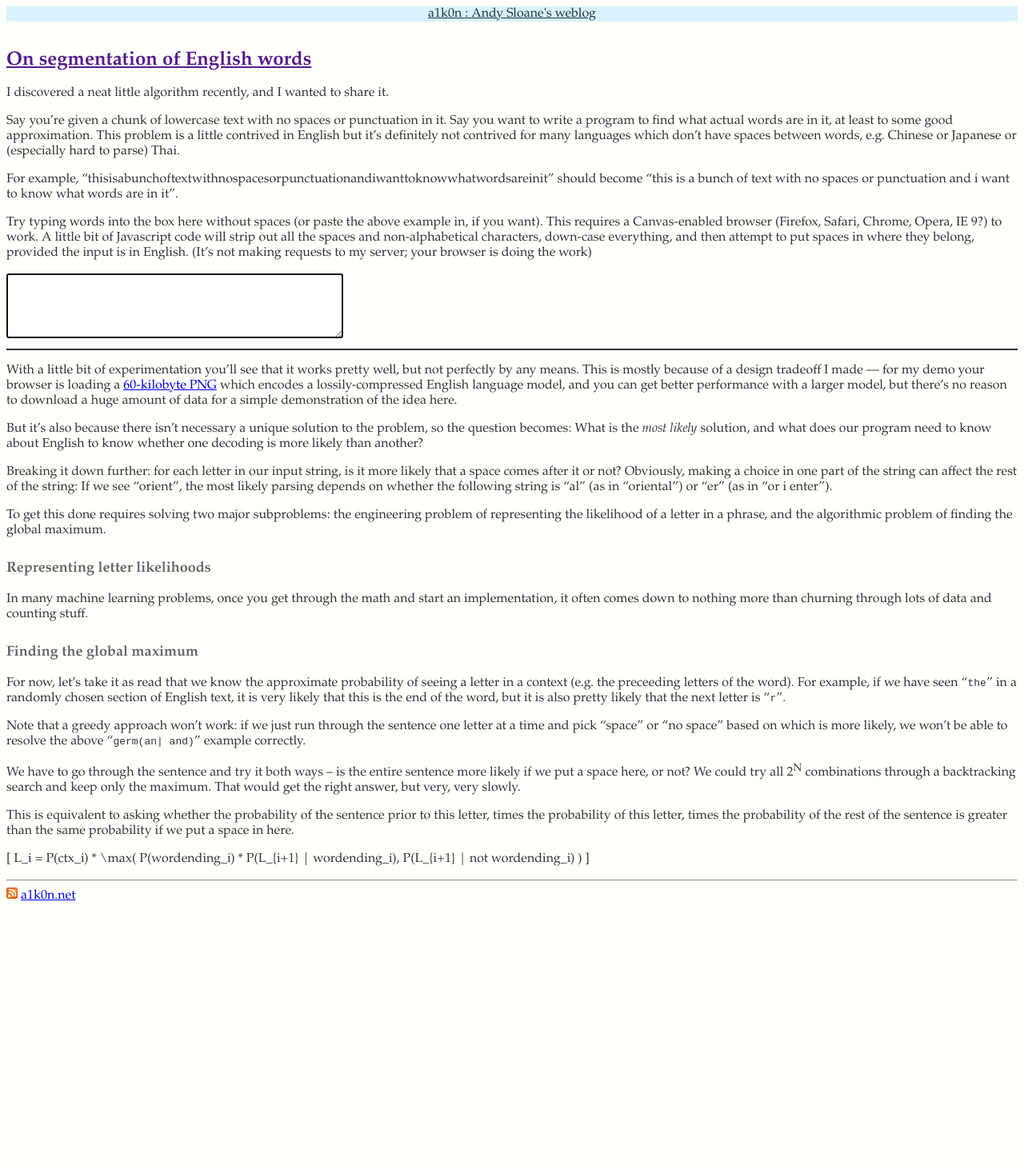
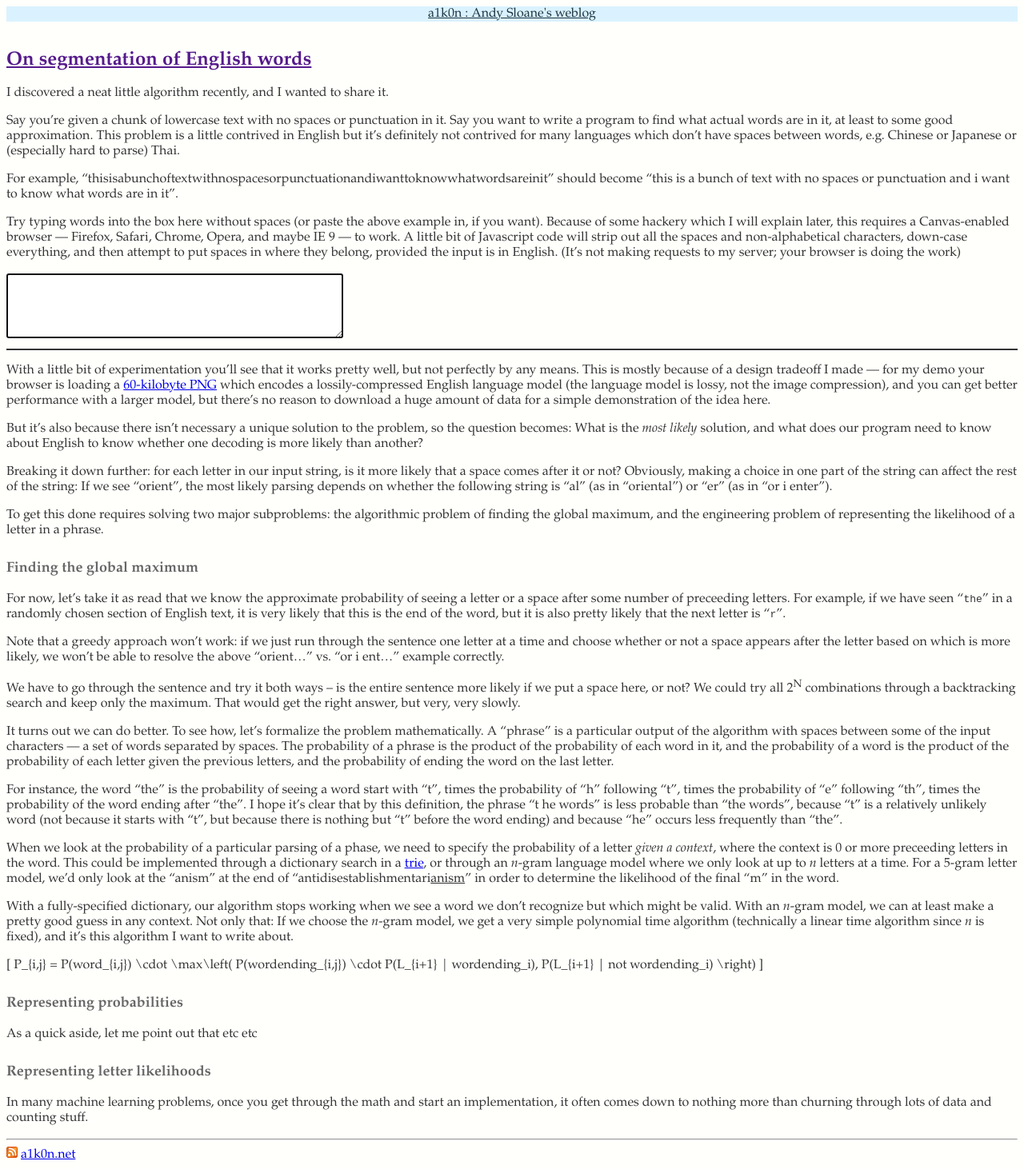
Before and after one commit to a1k0n/a1k0n.github.io, a Jekyll site: the page built from _posts/2011-07-07-english-word-segmentation.markdown, in a window 1280 px wide. Shown: the whole page at 80% size. Built offline with Jekyll 4.4.1, drawn with Linux system fonts in a browser that asks for light colours; Markdown is read by kramdown in place of the engine named in the settings; before the commit the page ends 1138 px from its top, so only the background shows below that.

Commit message:
Added ability to hide posts, and much progress on my next post (which is currently hidden)

```diff
--- a/_config.yml
+++ b/_config.yml
@@ -6,3 +6,4 @@
   use_tex: true
   png_dir: img/latex
   png_url: /img/latex/
+#  use_divs: true
--- a/_posts/2011-07-07-english-word-segmentation.markdown
+++ b/_posts/2011-07-07-english-word-segmentation.markdown
@@ -1,6 +1,9 @@
 ---
 title: On segmentation of English words
 layout: post
+
+# not ready for public distribution yet
+hide: true
 ---
 <script src="/js/wordseg.js">
 </script>
@@ -19,9 +22,10 @@
 to know what words are in it".
 
 Try typing words into the box here without spaces (or paste the above example
-in, if you want).  This requires a Canvas-enabled browser (Firefox, Safari,
-Chrome, Opera, IE 9?) to work.  A little bit of Javascript code will strip out
-all the spaces and non-alphabetical characters, down-case everything, and then
+in, if you want).  Because of some hackery which I will explain later, this
+requires a Canvas-enabled browser &mdash; Firefox, Safari, Chrome, Opera, and
+maybe IE 9 &mdash; to work.  A little bit of Javascript code will strip out all
+the spaces and non-alphabetical characters, down-case everything, and then
 attempt to put spaces in where they belong, provided the input is in English.
 (It's not making requests to my server; your browser is doing the work)
 
@@ -33,9 +37,10 @@
 not perfectly by any means.  This is mostly because of a design tradeoff I made
 &mdash; for my demo your browser is loading a <a
 href="/img/langmodel.png">60-kilobyte PNG</a> which encodes a
-lossily-compressed English language model, and you can get better performance
-with a larger model, but there's no reason to download a huge amount of data
-for a simple demonstration of the idea here.
+lossily-compressed English language model (the language model is lossy, not the
+image compression), and you can get better performance with a larger model, but
+there's no reason to download a huge amount of data for a simple demonstration
+of the idea here.
 
 But it's also because there isn't necessary a unique solution to the
 problem, so the question becomes: What is the *most likely* solution, and
@@ -48,39 +53,88 @@
 most likely parsing depends on whether the following string is "al" (as in
 "oriental") or "er" (as in "or i enter").
 
-To get this done requires solving two major subproblems: the engineering
-problem of representing the likelihood of a letter in a phrase, and the
-algorithmic problem of finding the global maximum.
+To get this done requires solving two major subproblems: the algorithmic
+problem of finding the global maximum, and the engineering problem of
+representing the likelihood of a letter in a phrase.
+
+### Finding the global maximum
+
+For now, let's take it as read that we know the approximate probability of
+seeing a letter or a space after some number of preceeding letters.  For
+example, if we have seen "`the`" in a randomly chosen section of English text,
+it is very likely that this is the end of the word, but it is also pretty
+likely that the next letter is "`r`".
+
+Note that a greedy approach won't work: if we just run through the sentence one
+letter at a time and choose whether or not a space appears after the letter
+based on which is more likely, we won't be able to resolve the above "orient..."
+vs. "or i ent..." example correctly.
+
+We have to go through the sentence and try it both ways -- is the entire
+sentence more likely if we put a space here, or not?  We could try all
+2<sup>N</sup> combinations through a backtracking search and keep only the
+maximum.  That would get the right answer, but very, very slowly.
+
+It turns out we can do better.  To see how, let's formalize the problem
+mathematically.  A "phrase" is a particular output of the algorithm with spaces
+between some of the input characters &mdash; a set of words separated by
+spaces.  The probability of a phrase is the product of the probability of each
+word in it, and the probability of a word is the product of the probability of
+each letter given the previous letters, and the probability of ending the word
+on the last letter.
+
+For instance, the word "the" is the probability of seeing a word start with
+"t", times the probability of "h" following "t", times the probability of "e"
+following "th", times the probability of the word ending after "the".  I hope
+it's clear that by this definition, the phrase "t he words" is less probable
+than "the words", because "t" is a relatively unlikely word (not because it
+starts with "t", but because there is nothing but "t" before the word ending)
+and because "he" occurs less frequently than "the".
+
+{% comment %}
+So we can formulate it this way, with the *i*th word in a phrase being $w_i$ ,
+the *j*th letter in word *i* being $l_{i,j}$, and $P(e | \{l_0..l_n\})$ being
+the probability of seeing a word ending after letters 0 through *n*:
+
+\[
+P(phrase) = \prod_{i=0}^{N} P(w_i)
+\]
+
+\[
+P(w_i) = P(e | \{l_{i,0} .. l_{i,j}) \cdot \prod_{j=0}^{M} P(l_{i,j} | \{l_{i,0} .. l_{i,j-1}\})
+\]
+
+But this is sort of begging the question since we need to know the assignment
+of letters into words to compute it.  Instead, we should formulate the problem
+in terms of input letter positions.
+{% endcomment %}
+
+When we look at the probability of a particular parsing of a phase, we need to
+specify the probability of a letter *given a context*, where the context is 0
+or more preceeding letters in the word.  This could be implemented through a
+dictionary search in a <a href="http://en.wikipedia.org/wiki/Trie">trie</a>, or
+through an *n*-gram language model where we only look at up to *n* letters at a
+time.  For a 5-gram letter model, we'd only look at the "anism" at the end of
+"antidisestablishmentari<u>anism</u>" in order to determine the likelihood of
+the final "m" in the word.
+
+With a fully-specified dictionary, our algorithm stops working when we see a
+word we don't recognize but which might be valid.  With an *n*-gram model, we
+can at least make a pretty good guess in any context.  Not only that: If we
+choose the *n*-gram model, we get a very simple polynomial time algorithm
+(technically a linear time algorithm since *n* is fixed), and it's this
+algorithm I want to write about.
+
+\[
+  P_{i,j} = P(word_{i,j}) \cdot \max\left( P(wordending_{i,j}) \cdot P(L_{i+1} | wordending_i), P(L_{i+1} | not wordending_i) \right)
+\]
+
+### Representing probabilities
+
+As a quick aside, let me point out that etc etc
 
 ### Representing letter likelihoods
 
 In many machine learning problems, once you get through the math and start an
 implementation, it often comes down to nothing more than churning through lots
 of data and counting stuff.
-
-### Finding the global maximum
-
-For now, let's take it as read that we know the approximate probability of
-seeing a letter in a context (e.g. the preceeding letters of the word).  For
-example, if we have seen "`the`" in a randomly chosen section of English
-text, it is very likely that this is the end of the word, but it is also pretty
-likely that the next letter is "`r`".
-
-Note that a greedy approach won't work: if we just run through the sentence one
-letter at a time and pick "space" or "no space" based on which is more likely,
-we won't be able to resolve the above "`germ(an| and)`" example
-correctly.
-
-We have to go through the sentence and try it both ways -- is the entire
-sentence more likely if we put a space here, or not?  We could try all
-2<sup>N</sup> combinations through a backtracking search and keep only the
-maximum.  That would get the right answer, but very, very slowly.
-
-This is equivalent to asking whether the probability of the sentence prior to
-this letter, times the probability of this letter, times the probability of the
-rest of the sentence is greater than the same probability if we put a space
-in here.
-
-\[
-  L_i = P(ctx_i) * \max( P(wordending_i) * P(L_{i+1} | wordending_i), P(L_{i+1} | not wordending_i) )
-\]
--- a/index.html
+++ b/index.html
@@ -12,7 +12,9 @@
 <span class=feed><a href="/atom.xml" class=feed><img src="/img/feed-icon-14x14.png" /></a></span></h3>
   <ul class="posts">
     {% for post in site.posts %}
+      {% if post.hide == null %}
     <li><span style="display: inline-block; min-width: 6em">{{ post.date | date_to_string }}</span> &raquo; <a href="{{ post.url }}">{{ post.title }}</a></li>
+      {% endif %}
     {% endfor %}
   </ul>
 
```
Also changed, not shown: _misc/wordseg.js (+34 -13 lines).
